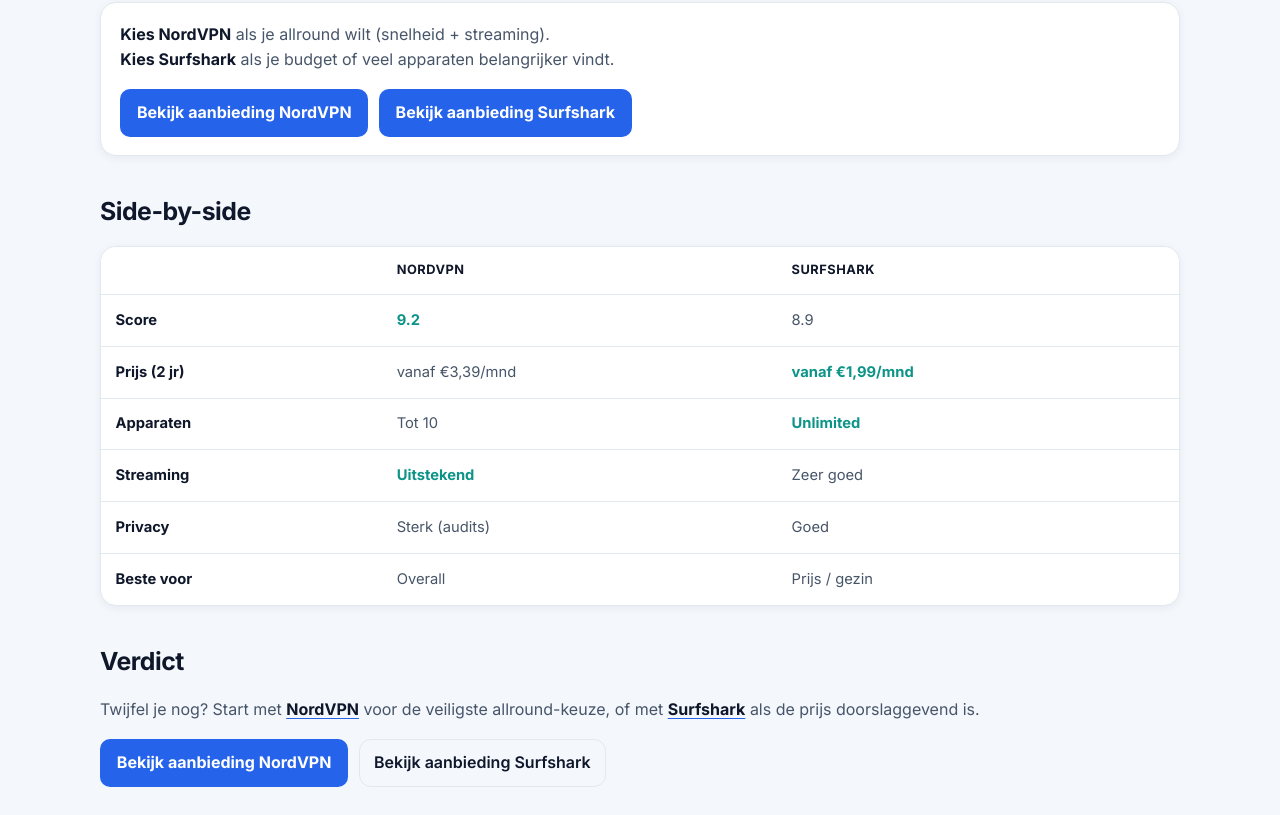
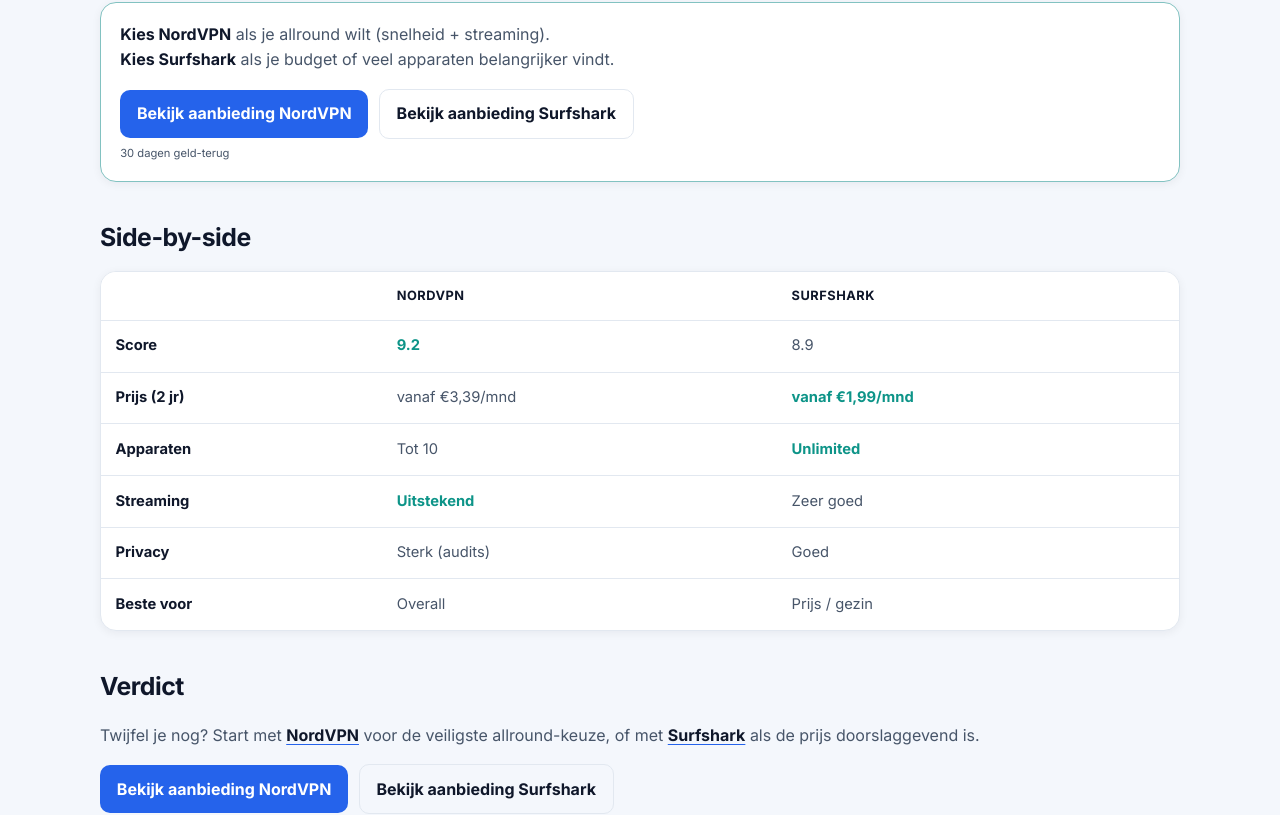
Before and after one commit to jessedkramer/vpnscore, a Next.js app: page /nordvpn-vs-surfshark in a window 1280 px wide. Shown: the part 192-1007 px from the top of the page. Built offline with nearby package versions, Linux system fonts and the light colour scheme.

Commit message:
feat(ux): align /nordvpn-vs-surfshark CTA weight + geld-terug

```diff
--- a/app/nordvpn-vs-surfshark/page.tsx
+++ b/app/nordvpn-vs-surfshark/page.tsx
@@ -16,7 +16,7 @@
         prijs en unlimited devices.
       </p>
 
-      <div className="card">
+      <div className="card card-winner">
         <p style={{ marginTop: 0 }}>
           <strong>Kies NordVPN</strong> als je allround wilt (snelheid + streaming).
           <br />
@@ -26,10 +26,11 @@
           <a className="btn" href={AFFILIATE.nord}>
             Bekijk aanbieding NordVPN
           </a>
-          <a className="btn" href={AFFILIATE.surfshark}>
+          <a className="btn-quiet" href={AFFILIATE.surfshark}>
             Bekijk aanbieding Surfshark
           </a>
         </div>
+        <p className="cta-trust card-trust">30 dagen geld-terug</p>
       </div>
 
       <h2>Side-by-side</h2>
@@ -113,10 +114,11 @@
         <a className="btn" href={AFFILIATE.nord}>
           Bekijk aanbieding NordVPN
         </a>
-        <a className="btn-ghost" href={AFFILIATE.surfshark}>
+        <a className="btn-quiet" href={AFFILIATE.surfshark}>
           Bekijk aanbieding Surfshark
         </a>
       </div>
+      <p className="cta-trust card-trust">30 dagen geld-terug</p>
 
       <p style={{ marginTop: "1.5rem" }}>
         <Link href="/goedkoopste-vpn">Goedkoopste VPN</Link>
```
